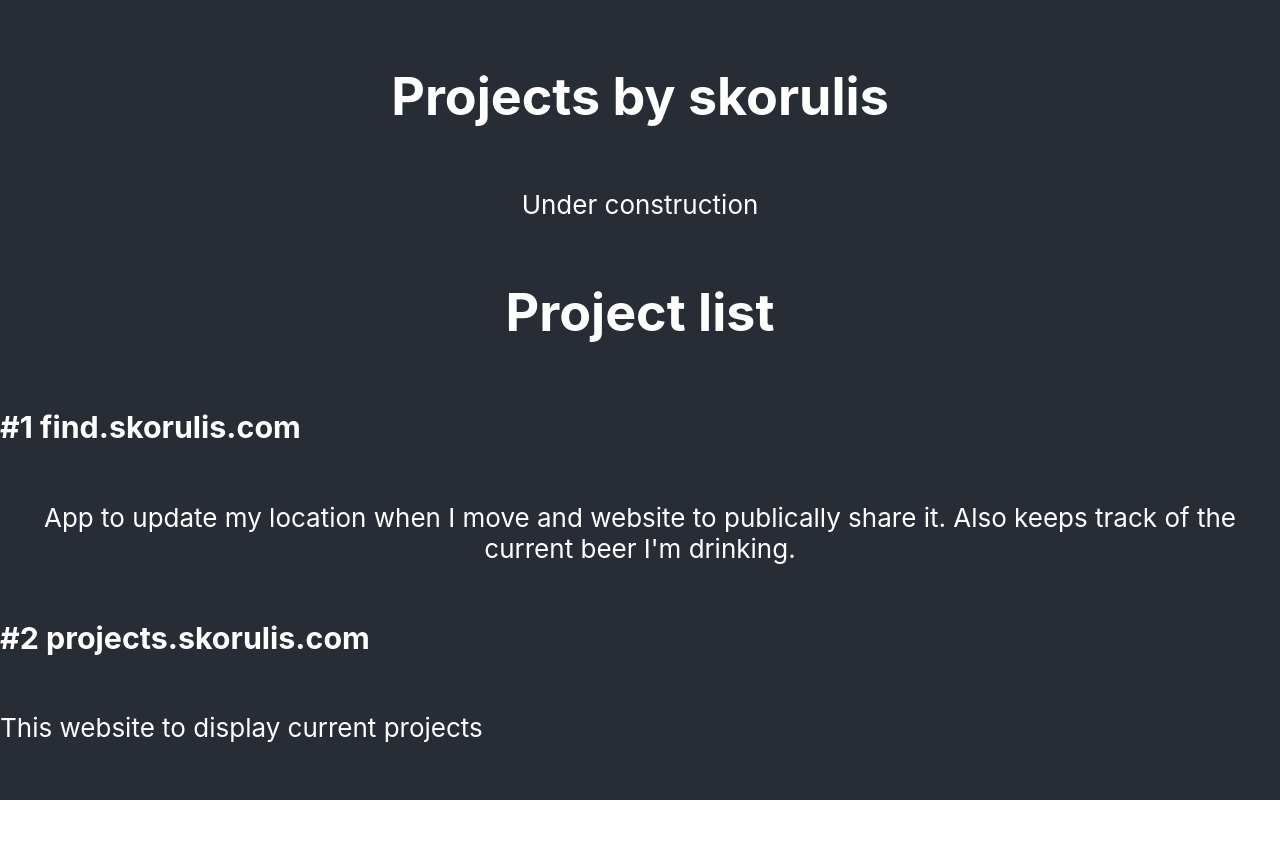
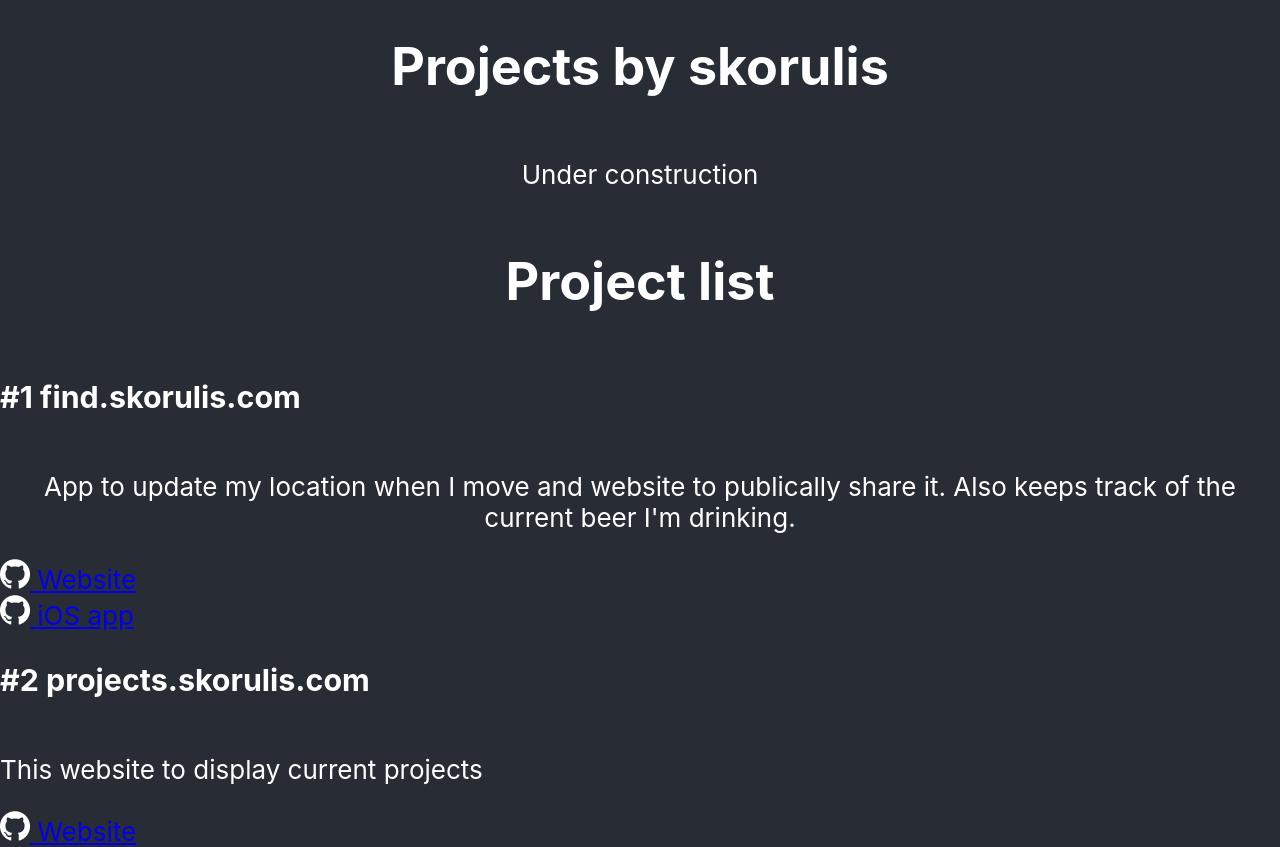
Before and after one commit to skorulis/projects.skorulis.com, a React (Create React App) app: page / in a window 1280 px wide. Before the commit the page ends 800 px from the top, so only its background shows below. Built offline with nearby package versions, Linux system fonts and the light colour scheme.

Commit message:
List sources

```diff
--- a/src/data/projects.json
+++ b/src/data/projects.json
@@ -3,12 +3,28 @@
         "id": 1,
         "name": "find.skorulis.com",
         "brief": "App to update my location when I move and website to publically share it. Also keeps track of the current beer I'm drinking.",
-        "status": "live"
+        "status": "live",
+        "sourceCode": [
+            {
+                "title": "Website",
+                "url": "https://github.com/skorulis/find-skorulis-react"
+            },
+            {
+                "title": "iOS app",
+                "url": "https://github.com/skorulis/find-skorulis-ios"
+            }
+        ]
     },
     {
         "id": 2,
         "name": "projects.skorulis.com",
         "brief": "This website to display current projects",
-        "status": "started"
+        "status": "started",
+        "sourceCode": [
+            {
+                "title": "Website",
+                "url": "https://github.com/skorulis/projects.skorulis.com"
+            }
+        ]
     }
 ]
--- a/src/scene/ProjectCell.tsx
+++ b/src/scene/ProjectCell.tsx
@@ -1,6 +1,7 @@
 import { Component } from "react";
 import { Project } from "../model/Project";
 import CSS from 'csstype';
+import githubLogo from "./github-icon.png"
 
 type ProjectCellProps = {
     project: Project
@@ -12,13 +13,32 @@ export class ProjectCell extends Component<ProjectCellProps, {}> {
         super(props);
     }
 
+    // Rendering
+
     render() {
-        return <div style={h1Styles}>
+        return <div style={containerStyle}>
             <h3>{this.numberString()} {this.props.project.name}</h3>
             <p>{this.props.project.brief}</p>
+            {this.maybeSources()}
         </div>
 
     }
+
+    maybeSources() {
+        let sources = this.props.project.sourceCode
+        if (!sources || sources.length == 0) {
+            return
+        }
+        let items = sources.map( (source) => {
+            return <a href={source.url} > <img src={githubLogo} width={30} /> {source.title}</a>
+        })
+
+        return <div style={containerStyle}>
+            {items}
+        </div>
+    }
+
+    // Computed values
 
     numberString() {
         return `#${this.props.project.id}`
@@ -26,7 +46,7 @@ export class ProjectCell extends Component<ProjectCellProps, {}> {
 
 }
 
-const h1Styles: CSS.Properties = {
+const containerStyle: CSS.Properties = {
     display: "flex",
     flexDirection: "column",
     alignItems: "start"
--- a/src/scene/ProjectList.tsx
+++ b/src/scene/ProjectList.tsx
@@ -10,6 +10,8 @@ export class ProjectList extends Component<{}, {}> {
         super(props);
     }
 
+    // Rendering
+
     render() {
         return <div>
             <h1>Project list</h1>
@@ -20,6 +22,8 @@ export class ProjectList extends Component<{}, {}> {
 
     }
 
+    // Computed values
+
     projects(): Project[] {
         return data
     }
```
Also changed, not shown: src/model/Project.ts (+6 -1 lines), src/scene/github-icon.png (added).
